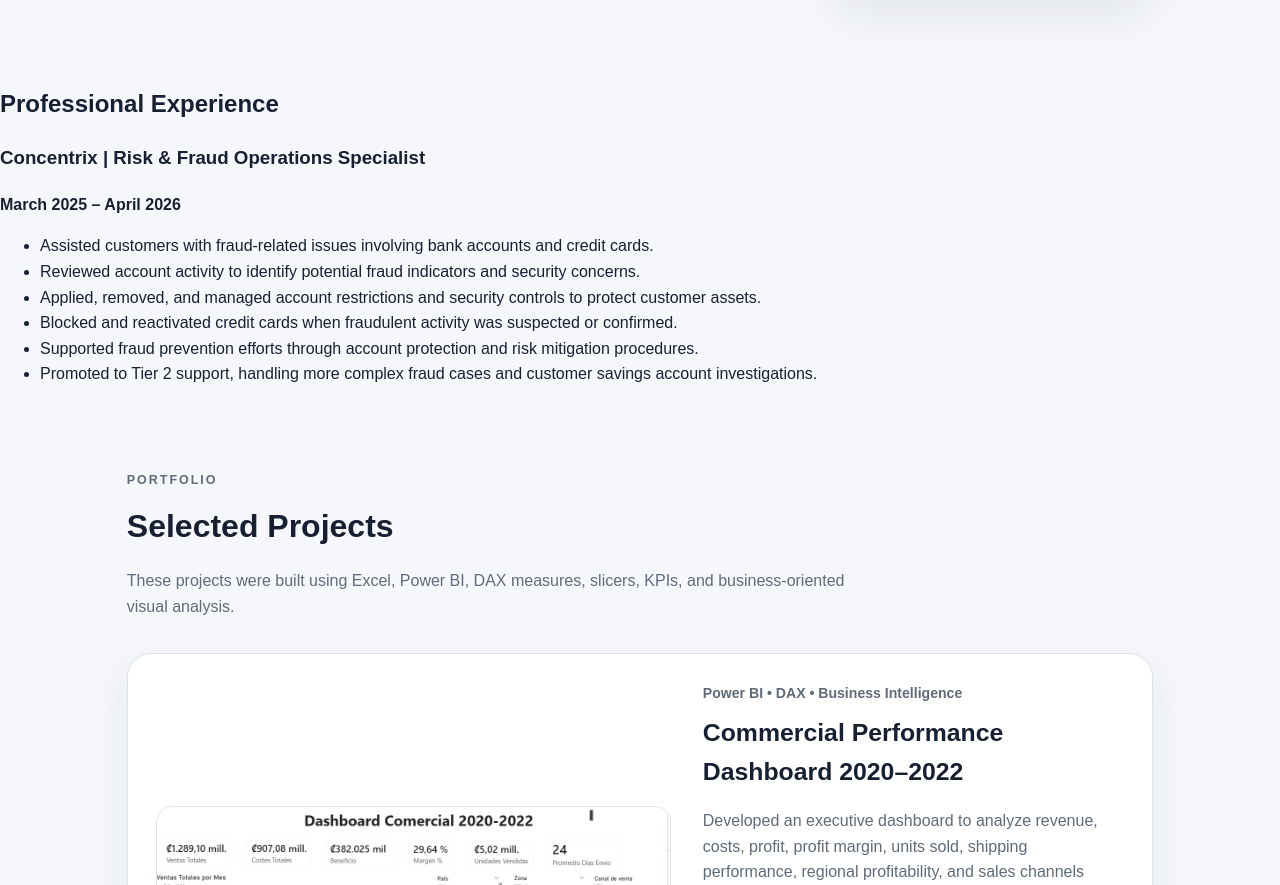
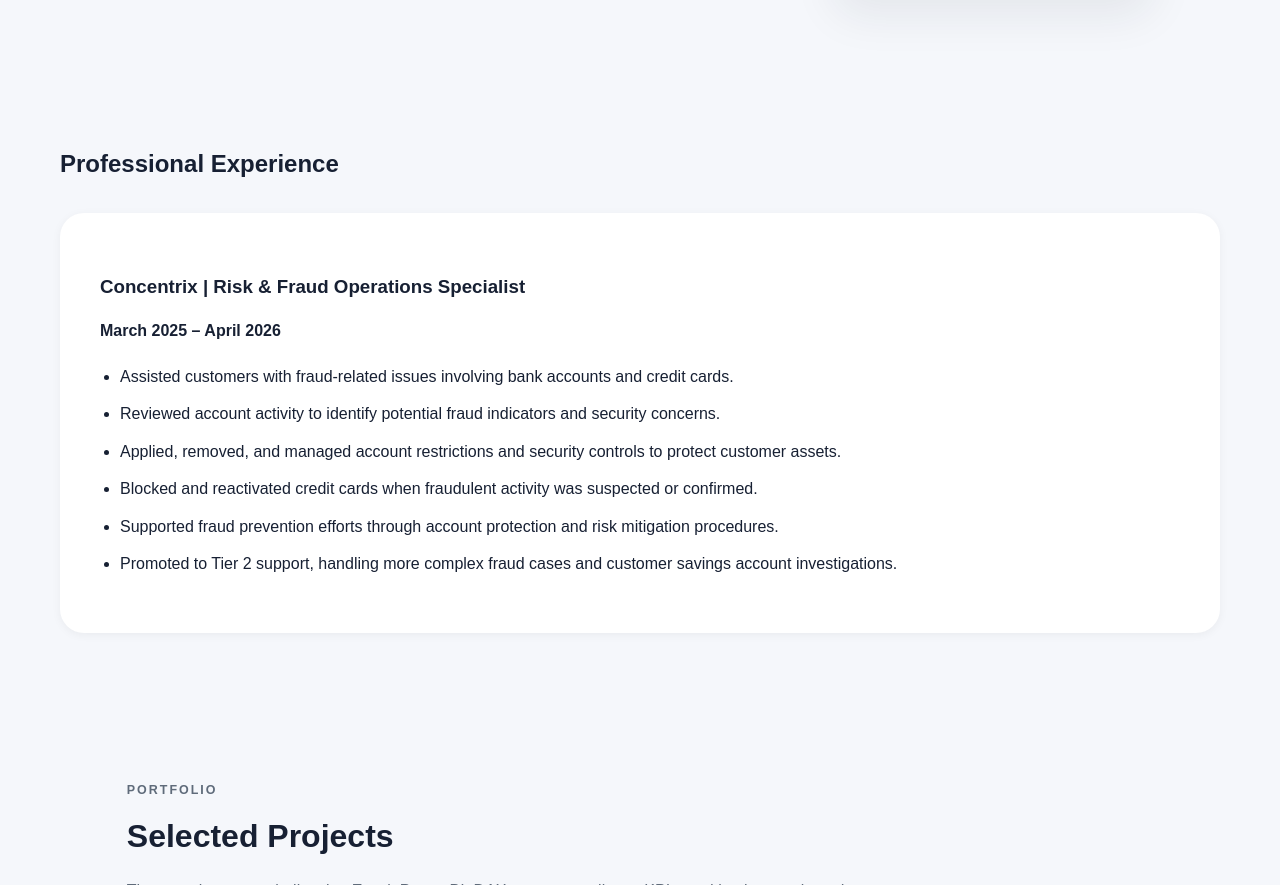
Before and after one commit to DavidAraya0220/david-araya-portfolio, a plain HTML site: page index.html in a window 1280 px wide. Shown: the part 933-1818 px from the top of the page. Drawn offline with Linux system fonts and the light colour scheme.

Commit message:
Update styles.css

```diff
--- a/styles.css
+++ b/styles.css
@@ -108,6 +108,33 @@
 .section-heading h2, .summary h2, .contact h2 { font-size: 2rem; margin: 0 0 10px; }
 .section-heading p, .summary p, .contact p { color: var(--muted); }
 
+#experience {
+    max-width: 1200px;
+    margin: 80px auto;
+    padding: 0 20px;
+}
+
+.experience-card {
+    background: white;
+    border-radius: 24px;
+    padding: 40px;
+    box-shadow: 0 2px 10px rgba(0,0,0,0.05);
+    margin-top: 30px;
+}
+
+.experience-card h3 {
+    margin-bottom: 10px;
+}
+
+.experience-card ul {
+    margin-top: 20px;
+    padding-left: 20px;
+}
+
+.experience-card li {
+    margin-bottom: 12px;
+    line-height: 1.6;
+}
 .project-card {
   display: grid;
   grid-template-columns: 1.1fr .9fr;
```
